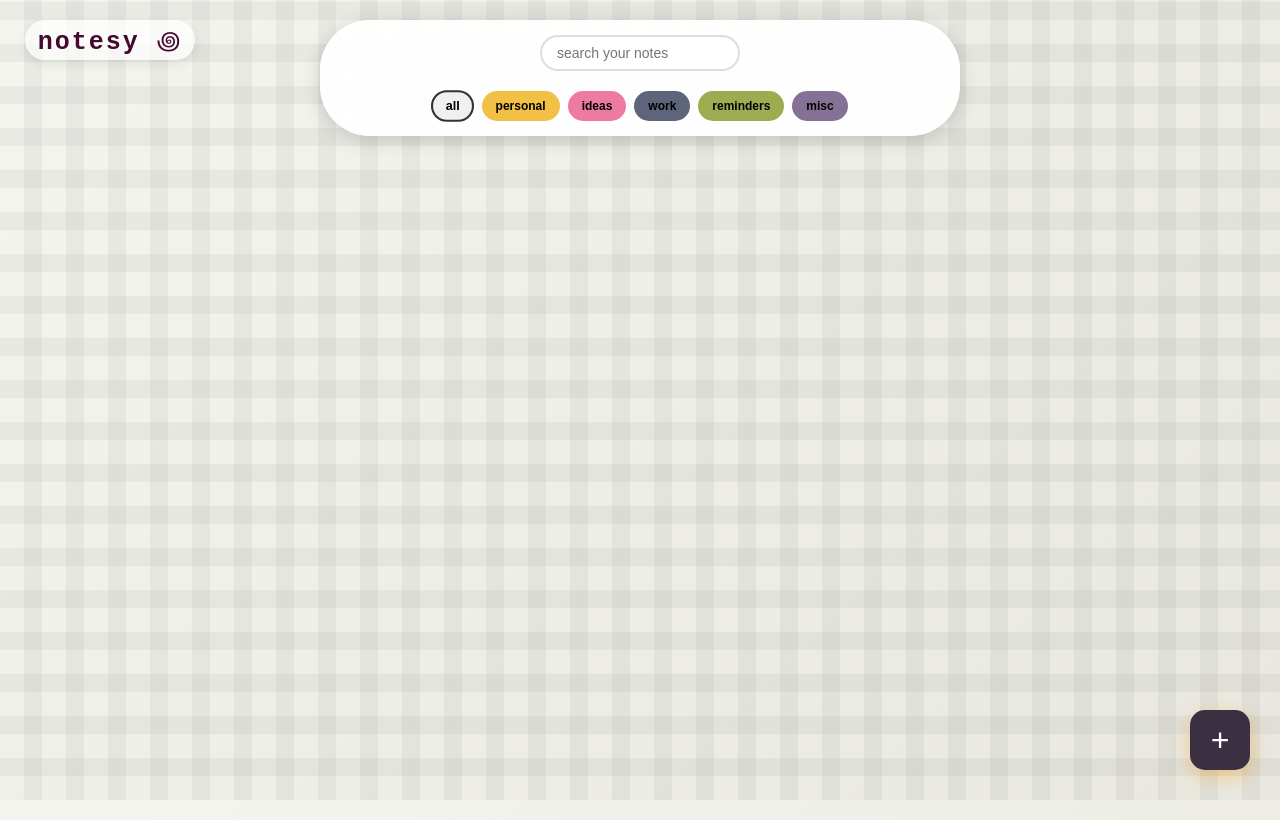
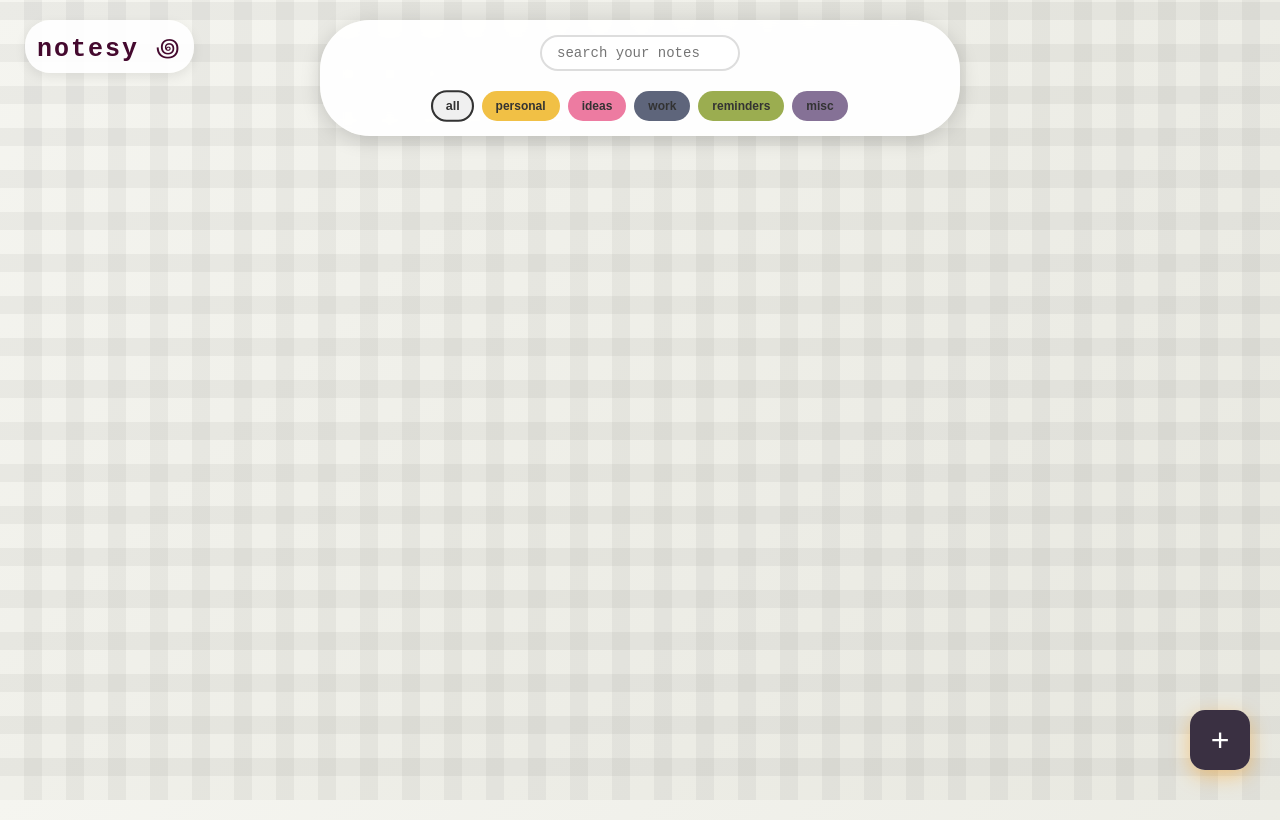
Before and after one commit to MalihaShoro/Notesy, a plain HTML site: page index.html in a window 1280 px wide. Drawn offline with Linux system fonts and the light colour scheme.

Commit message:
Add files via upload

```diff
--- a/index.html
+++ b/index.html
@@ -58,7 +58,6 @@
             padding: 20px;
         }
 
-        /* Control Panel */
         .control-panel {
             position: fixed;
             top: 20px;
@@ -75,6 +74,8 @@
             align-items: center;
             flex-wrap: wrap;
             justify-content: center;
+            color: #333;
+            -webkit-tap-highlight-color: transparent;
         }
 
         .search-bar input {
@@ -85,6 +86,8 @@
             outline: none;
             transition: all 0.3s ease;
             width: 200px;
+            color: #333;
+            font-family: terminal grotesque, monospace, Georgia, 'Times New Roman', Times, serif;
         }
 
         .search-bar input:focus {
@@ -107,6 +110,8 @@
             font-weight: 600;
             transition: all 0.3s ease;
             background: #f0f0f0;
+            color: #333;
+            -webkit-tap-highlight-color: transparent;
         }
 
         .filter-btn:hover {
@@ -392,16 +397,17 @@
             position: fixed;
             top: 20px;
             left: 25px;
-                z-index: 50;
+            z-index: 101;
             font-family: terminal grotesque, monospace, Georgia, 'Times New Roman', Times, serif;
             font-size: 25px;
             font-weight: 590;
             color: #44092e;
-                background: rgba(255,255,255,0.7);
-                padding: 0.1% 1%;
+            background: rgba(255,255,255,0.9);
+            padding: 8px 12px;
             border-radius: 25px;
             box-shadow: 0 4px 12px rgba(0,0,0,0.08);
             letter-spacing: 2px;
+            white-space: nowrap;
         }
         .reminder-content h3 {
             margin-bottom: 20px;
```
Lines whose indentation alone changed are shown as unchanged.
